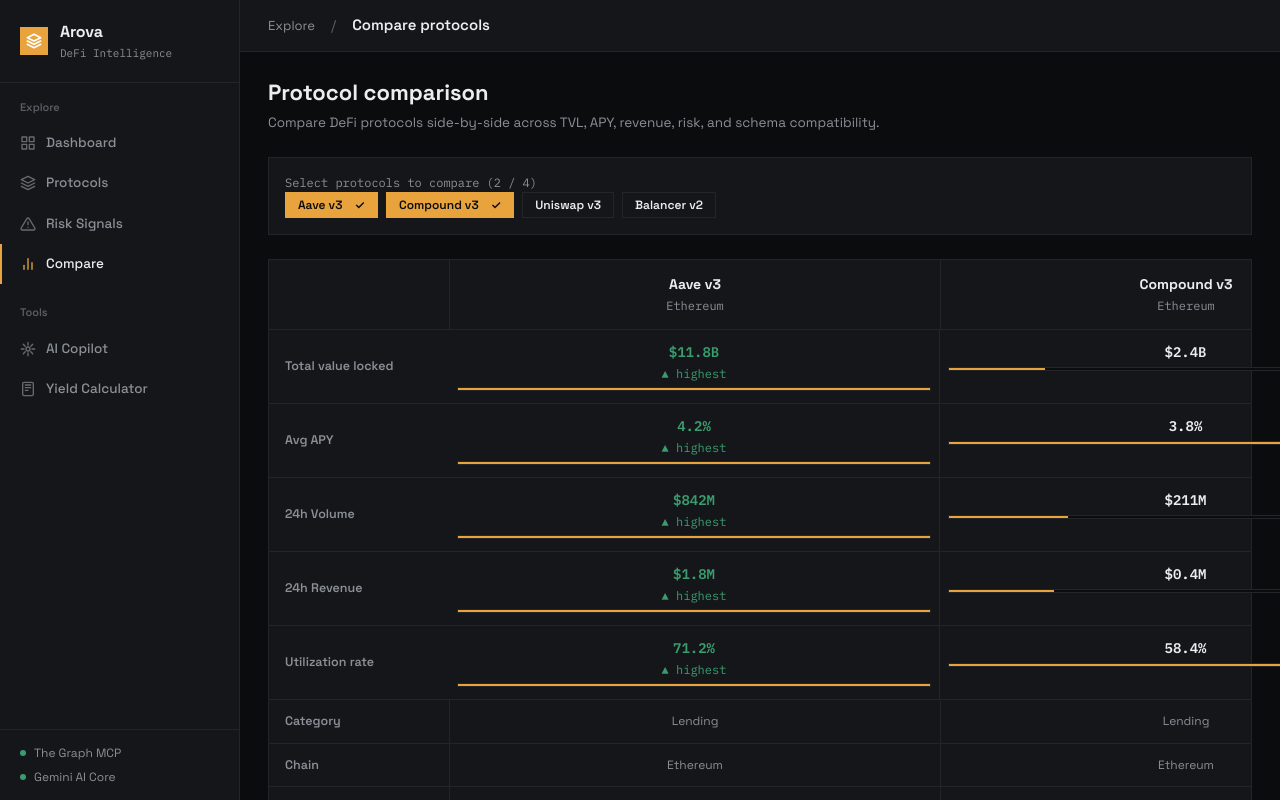
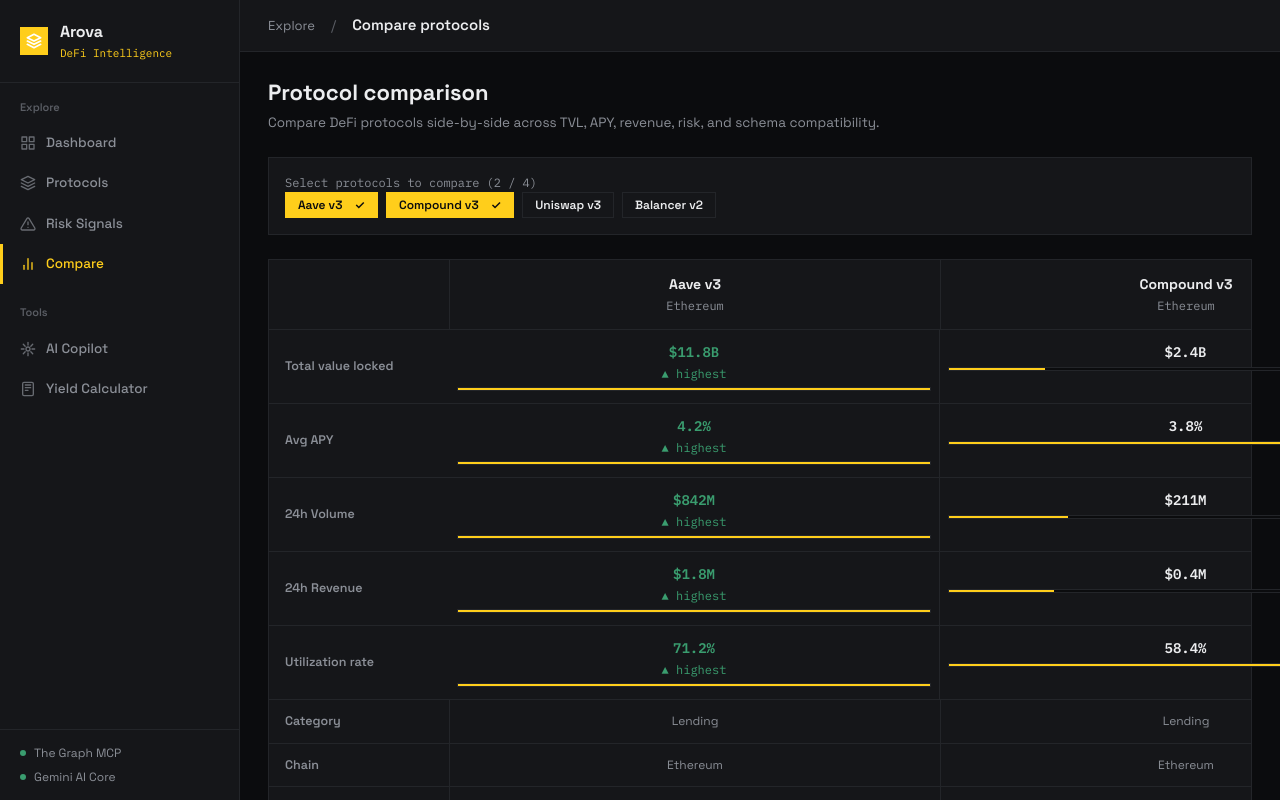
Before and after one commit to allan2k05/Arova, a Next.js app: page /compare in a window 1280 px wide. Shown: the top 800 px of the page. Built offline with nearby package versions, Linux system fonts and the light colour scheme.

Commit message:
apply custom color palette theme

```diff
--- a/app/globals.css
+++ b/app/globals.css
@@ -1,11 +1,11 @@
 /* ============================================================
    AROVA — Financial Terminal Design System
-   Refined according to arova-design-spec.md
+   Custom Palette: #800020, #FFCE1B, #A52A2A, #BE5103
    ============================================================ */
 @import url('https://fonts.googleapis.com/css2?family=Space+Grotesk:wght@400;500;600;700&family=IBM+Plex+Mono:wght@400;500;600&display=swap');
 
 :root {
-  /* Financial Terminal Color Palette */
+  /* Base Dark Terminal Environment */
   --bg-base: #0B0C0E;        /* page background */
   --bg-panel: #151619;       /* cards/panels/sidebar */
   --bg-elevated: #1B1D21;    /* hover states, active rows */
@@ -15,19 +15,30 @@
   --text-muted: #8B8F97;
   --text-dim: #5A5D64;       /* least important text, timestamps */
 
-  --accent: #E8A33D;         /* amber brand accent */
-  --accent-dim: #4A3B1F;     /* amber subtle background tint */
+  /* Exact User Color Palette Swatch */
+  --color-burgundy: #800020;    /* #800020 Deep Burgundy */
+  --color-gold: #FFCE1B;        /* #FFCE1B Vibrant Gold */
+  --color-terracotta: #A52A2A;  /* #A52A2A Terracotta Red */
+  --color-rust: #BE5103;        /* #BE5103 Burnt Rust Orange */
 
-  /* Severity / Semantic Colors */
-  --severity-high: #E5484D;
-  --severity-medium: #E8A33D;  /* reuses brand accent */
-  --severity-info: #5B8DEF;
-  --severity-none: #3A9D6F;    /* muted green for standby/no issues */
+  /* Semantic Brand Mapping */
+  --accent: #FFCE1B;             /* Primary Gold Accent (#FFCE1B) */
+  --accent-secondary: #BE5103;   /* Secondary Rust Accent (#BE5103) */
+  --accent-burgundy: #800020;    /* Deep Accent (#800020) */
+  --accent-terracotta: #A52A2A;  /* Warning/Red Accent (#A52A2A) */
+
+  --accent-dim: rgba(255, 206, 27, 0.12); /* Gold subtle background tint */
+
+  /* Severity / Semantic Colors mapped to palette */
+  --severity-high: #A52A2A;      /* Terracotta Red */
+  --severity-medium: #BE5103;    /* Burnt Rust Orange */
+  --severity-info: #FFCE1B;      /* Vibrant Gold */
+  --severity-none: #3A9D6F;      /* Muted green for clean status */
 
   --green: #3A9D6F;
-  --red: #E5484D;
-  --amber: #E8A33D;
-  --blue: #5B8DEF;
+  --red: #A52A2A;
+  --amber: #BE5103;
+  --gold: #FFCE1B;
 
   /* Typography */
   --font: 'Space Grotesk', -apple-system, sans-serif;
@@ -113,7 +124,7 @@
 .sidebar-logo-mark {
   width: 28px;
   height: 28px;
-  background: var(--accent);
+  background: var(--color-gold);
   color: #000;
   display: flex;
   align-items: center;
@@ -133,7 +144,7 @@
 
 .sidebar-tagline {
   font-size: 11px;
-  color: var(--text-muted);
+  color: var(--color-gold);
   font-family: var(--mono);
   margin-top: 1px;
 }
@@ -179,10 +190,10 @@
 }
 
 .nav-item.active {
-  color: var(--text-primary);
+  color: var(--color-gold);
   background: transparent;
-  border-left: 2px solid var(--accent);
-  padding-left: 18px;
+  border-left: 3px solid var(--color-gold);
+  padding-left: 17px;
 }
 
 .nav-item-icon {
@@ -192,7 +203,7 @@
   flex-shrink: 0;
 }
 
-.nav-item.active .nav-item-icon { opacity: 1; color: var(--accent); }
+.nav-item.active .nav-item-icon { opacity: 1; color: var(--color-gold); }
 
 .sidebar-status {
   padding: 14px 20px;
@@ -217,7 +228,7 @@
   flex-shrink: 0;
 }
 .status-dot.online { background: var(--severity-none); }
-.status-dot.idle { background: var(--accent); }
+.status-dot.idle { background: var(--color-gold); }
 
 /* ── Main Content Area ─────────────────────────────────────── */
 .main-content {
@@ -286,7 +297,7 @@
   margin-top: 4px;
 }
 
-/* ── Financial Terminal Strip (Replaces 4 Floating Stat Cards) ── */
+/* ── Financial Terminal Strip ──────────────────────────────── */
 .top-metrics-strip {
   display: grid;
   grid-template-columns: repeat(4, 1fr);
@@ -408,14 +419,14 @@
 }
 
 .btn-primary {
-  background: var(--accent);
+  background: var(--color-gold);
   color: #0B0C0E;
-  border-color: var(--accent);
+  border-color: var(--color-gold);
 }
 
 .btn-primary:hover {
-  background: #f0b24e;
-  border-color: #f0b24e;
+  background: #E5B810;
+  border-color: #E5B810;
 }
 
 .btn-outline {
@@ -426,7 +437,8 @@
 
 .btn-outline:hover {
   background: var(--bg-elevated);
-  border-color: var(--text-muted);
+  border-color: var(--color-gold);
+  color: var(--color-gold);
 }
 
 .btn-ghost {
@@ -434,7 +446,7 @@
 }
 
 .btn-ghost:hover {
-  color: var(--text-primary);
+  color: var(--color-gold);
   background: var(--bg-elevated);
 }
 
@@ -443,7 +455,7 @@
   font-size: 12px;
 }
 
-/* ── Terminal Status Dots & Indicators ────────────────────── */
+/* ── Terminal Status Indicators ────────────────────────────── */
 .status-indicator {
   display: inline-flex;
   align-items: center;
@@ -500,7 +512,7 @@
 .console-timestamp {
   font-family: var(--mono);
   font-size: 11px;
-  color: var(--text-dim);
+  color: var(--color-gold);
 }
 
 .console-text {
```
